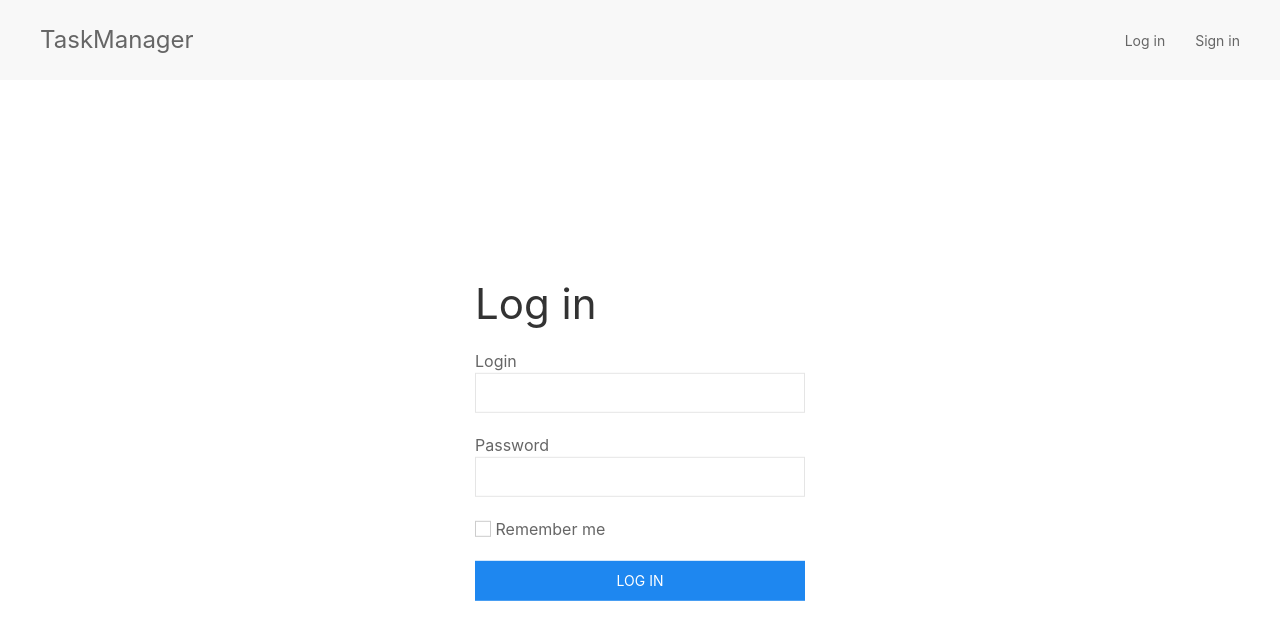
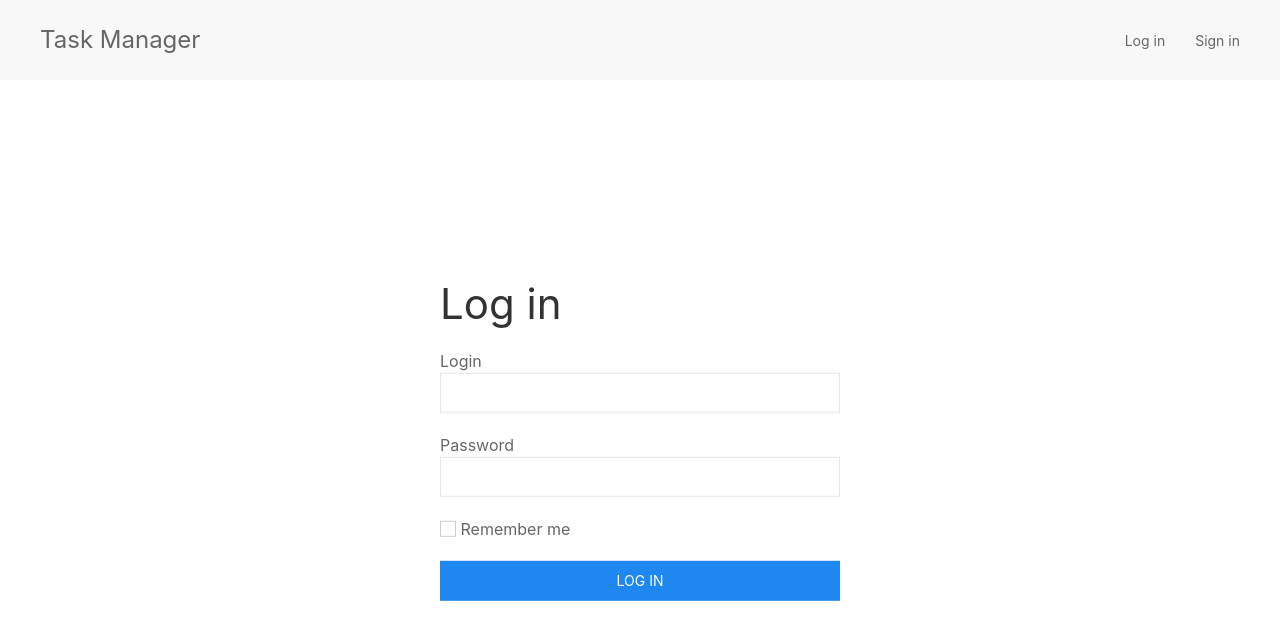
Before and after one commit to MBkkt/TaskManager, a Flask app: a page that uses app/templates/base.html in a window 1280 px wide. Shown: the top 640 px of the page. Run offline with Flask 2, Linux system fonts and the light colour scheme.

Commit message:
edit static

```diff
--- /dev/null
+++ b/app/static/css/task_manager.css
@@ -0,0 +1,3 @@
+.tm-form{
+    width: 400px;;
+}
--- a/app/static/css/taskmanager.css
+++ /dev/null
@@ -1,3 +0,0 @@
-.tm-form{
-    width: 330px;;
-}
--- a/app/templates/base.html
+++ b/app/templates/base.html
@@ -2,25 +2,19 @@
 <html>
 <head>
     {% if title %}
-        <title>{{ title }} - TaskManager</title>
+        <title>{{ title }} - Task Manager</title>
     {% else %}
-        <title>TaskManager</title>
+        <title>Task Manager</title>
     {% endif %}
 
     <link rel="stylesheet"
           href="{{ url_for('static', filename='css/uikit.min.css') }}">
     <link rel="stylesheet"
-          href="{{ url_for('static', filename='css/taskmanager.css') }}">
+          href="{{ url_for('static', filename='css/task_manager.css') }}">
 
     <script src="{{ url_for('static', filename='js/uikit.min.js') }}"></script>
     <script src="{{ url_for('static', filename='js/uikit-icons.min.js') }}"></script>
     <meta name="viewport" content="width=device-width, initial-scale=1.0">
-    <link rel="icon" type="image/png" sizes="32x32"
-          href="{{ url_for('static', filename='icons/favicon-32x32.png') }}">
-    <link rel="icon" type="image/png" sizes="16x16"
-          href="{{ url_for('static', filename='icons/favicon-16x16.png') }}">
-    <link rel="shortcut icon"
-          href="{{ url_for('static', filename='icons/favicon.ico') }}">
 </head>
 <body>
 <header class="uk-section-primary uk-preserve-color">
@@ -31,7 +25,7 @@
                 <div class="uk-navbar-left">
                     <a class="uk-navbar-item uk-logo"
                        href="{{ url_for('index') }}">
-                        TaskManager
+                        Task Manager
                     </a>
                 </div>
 
```
Also changed, not shown: app/static/icons/favicon-16x16.png (deleted), app/static/icons/favicon-32x32.png (deleted), app/static/icons/favicon.ico (deleted).
